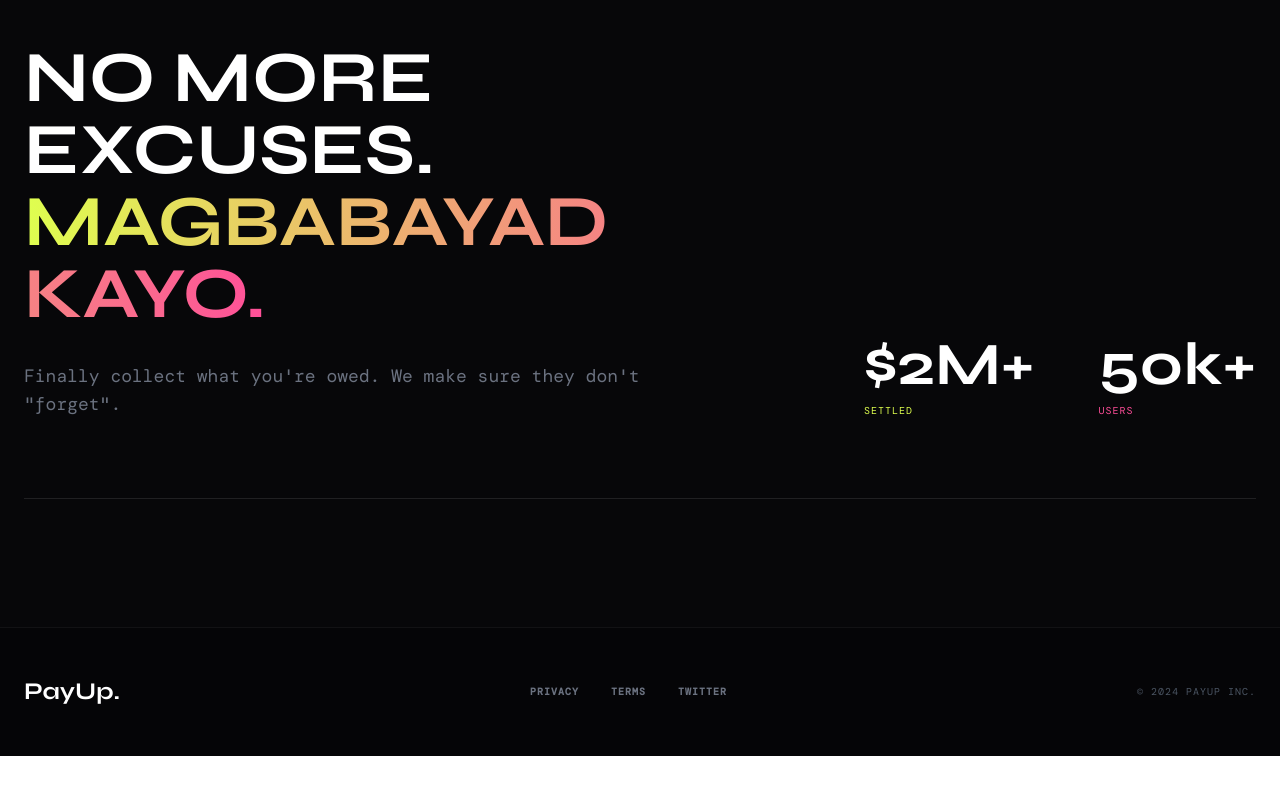
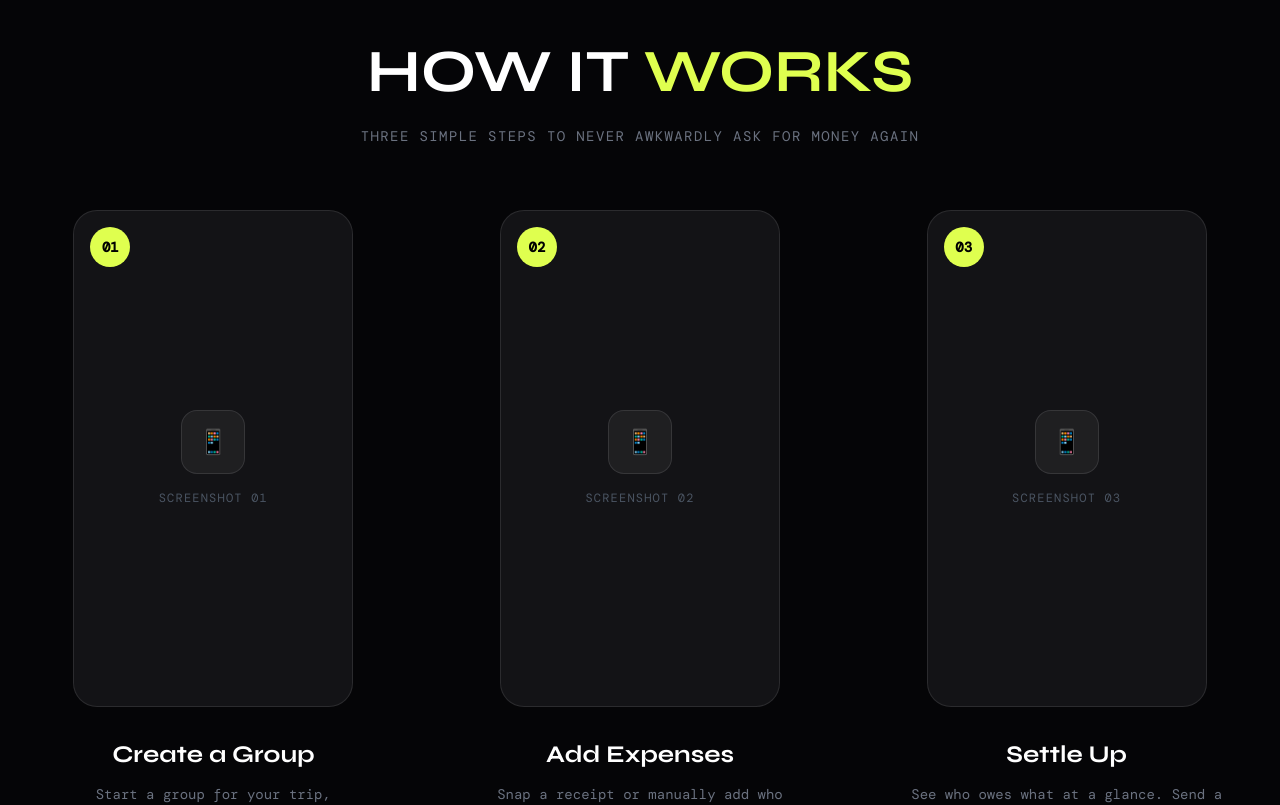
Before and after one commit to Skufu/PayUp, a React (Vite) app in the folder frontend/: page / in a window 1280 px wide. Shown: the part 1520-2325 px from the top of the page. Before the commit the page ends 2276 px from the top, so only its background shows below. Built offline with nearby package versions, Linux system fonts and the light colour scheme; no server answers; a web font is replaced by a local one.

Commit message:
error logging for qr + how it works page

```diff
--- a/frontend/src/payup/pages/LandingPage.tsx
+++ b/frontend/src/payup/pages/LandingPage.tsx
@@ -290,6 +290,84 @@ export function LandingPage() {
         </div>
       </section>
 
+      {/* How It Works Section */}
+      <section className="py-20 md:py-32 px-6 relative z-10">
+        <div className="max-w-7xl mx-auto">
+          <motion.div
+            initial={{ opacity: 0, y: 20 }}
+            whileInView={{ opacity: 1, y: 0 }}
+            viewport={{ once: true }}
+            className="text-center mb-16"
+          >
+            <h2 className="font-display text-4xl md:text-6xl font-bold mb-6 text-white">
+              HOW IT <span className="text-[#dfff4f]">WORKS</span>
+            </h2>
+            <p className="text-gray-500 text-sm uppercase tracking-widest max-w-xl mx-auto">
+              Three simple steps to never awkwardly ask for money again
+            </p>
+          </motion.div>
+
+          <div className="grid grid-cols-1 md:grid-cols-3 gap-8 md:gap-12">
+            {[
+              {
+                step: "01",
+                title: "Create a Group",
+                desc: "Start a group for your trip, apartment, or dinner squad. Invite friends via link.",
+                // Replace with your actual image path:
+                // image: "/images/step-1-create-group.png"
+                image: null,
+              },
+              {
+                step: "02",
+                title: "Add Expenses",
+                desc: "Snap a receipt or manually add who paid and who owes. We handle the math.",
+                image: null,
+              },
+              {
+                step: "03",
+                title: "Settle Up",
+                desc: "See who owes what at a glance. Send a nudge or settle with one tap.",
+                image: null,
+              },
+            ].map((item, i) => (
+              <motion.div
+                key={i}
+                initial={{ opacity: 0, y: 30 }}
+                whileInView={{ opacity: 1, y: 0 }}
+                transition={{ delay: i * 0.15, duration: 0.6 }}
+                viewport={{ once: true }}
+                className="text-center"
+              >
+                {/* Image Placeholder */}
+                <div className="relative mx-auto mb-8 w-full max-w-[280px] aspect-[9/16] bg-[#131316] border border-white/10 rounded-3xl overflow-hidden">
+                  {item.image ? (
+                    <img
+                      src={item.image}
+                      alt={item.title}
+                      className="w-full h-full object-cover"
+                    />
+                  ) : (
+                    <div className="absolute inset-0 flex flex-col items-center justify-center text-gray-600">
+                      <div className="w-16 h-16 rounded-2xl bg-white/5 border border-white/10 flex items-center justify-center mb-4">
+                        <span className="text-2xl">📱</span>
+                      </div>
+                      <span className="text-xs uppercase tracking-widest">Screenshot {item.step}</span>
+                    </div>
+                  )}
+                  {/* Step number badge */}
+                  <div className="absolute top-4 left-4 w-10 h-10 rounded-full bg-[#dfff4f] text-black font-bold text-sm flex items-center justify-center">
+                    {item.step}
+                  </div>
+                </div>
+
+                <h3 className="font-display text-xl md:text-2xl font-bold mb-3 text-white">{item.title}</h3>
+                <p className="text-gray-500 text-sm leading-relaxed max-w-xs mx-auto">{item.desc}</p>
+              </motion.div>
+            ))}
+          </div>
+        </div>
+      </section>
+
       {/* Stats Section */}
       <section className="py-20 md:py-32 px-6 bg-[#0a0a0c]/50 relative z-10 backdrop-blur-md">
         <div className="max-w-7xl mx-auto">
@@ -309,9 +387,9 @@ export function LandingPage() {
                   viewport={{ once: true }}
                   className="font-display text-4xl md:text-6xl font-bold mb-2 text-white"
                 >
-                  $2M+
+                  100%
                 </motion.div>
-                <div className="text-[10px] uppercase tracking-widest text-[#dfff4f]">Settled</div>
+                <div className="text-[10px] uppercase tracking-widest text-[#dfff4f]">Free Forever</div>
               </div>
               <div>
                 <motion.div
@@ -321,9 +399,9 @@ export function LandingPage() {
                   transition={{ delay: 0.1 }}
                   className="font-display text-4xl md:text-6xl font-bold mb-2 text-white"
                 >
-                  50k+
+                  &lt;1min
                 </motion.div>
-                <div className="text-[10px] uppercase tracking-widest text-[#ff4f99]">Users</div>
+                <div className="text-[10px] uppercase tracking-widest text-[#ff4f99]">To Get Started</div>
               </div>
             </div>
           </div>
```
Also changed, not shown: 1 other file (tests, documents, lock files or other folders).
